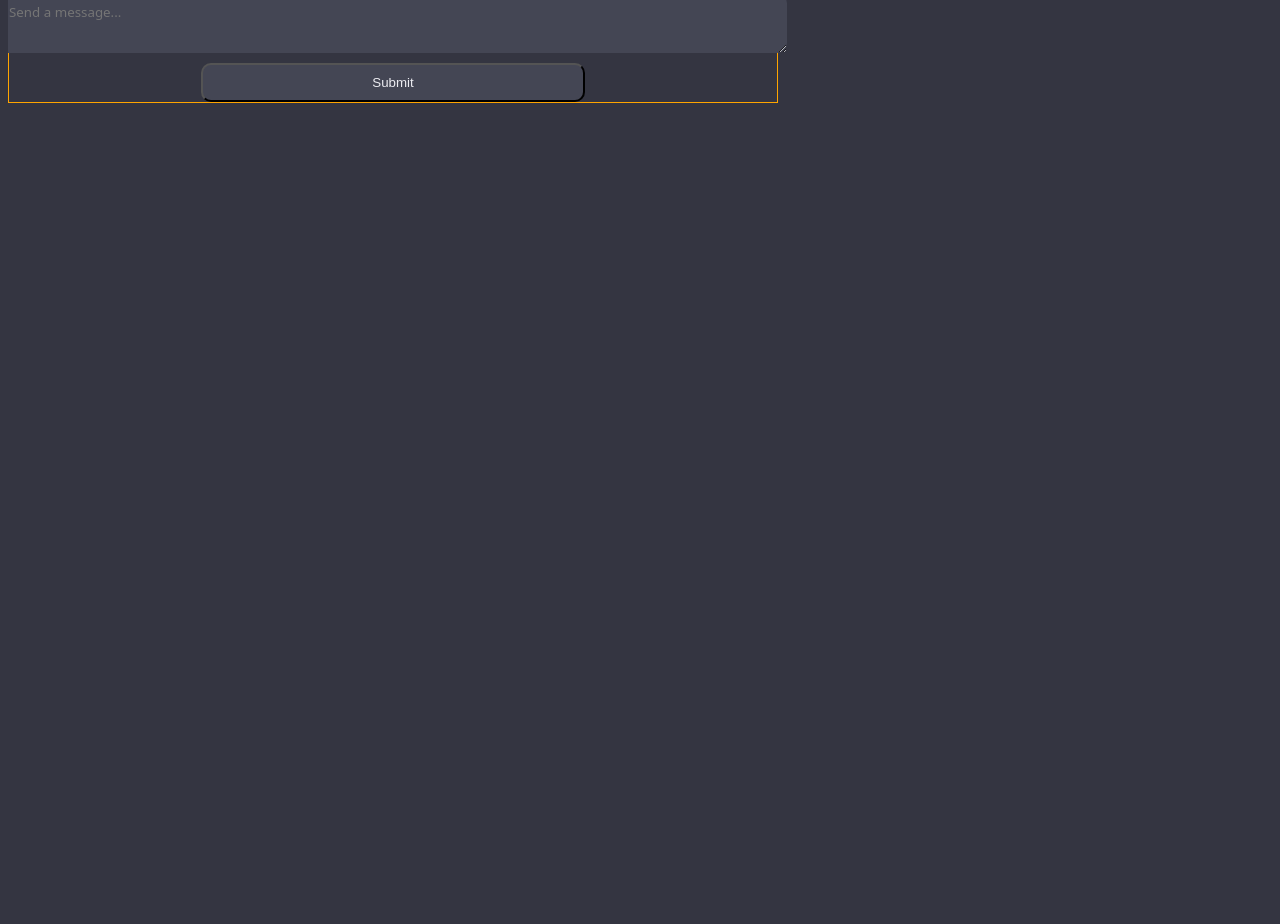
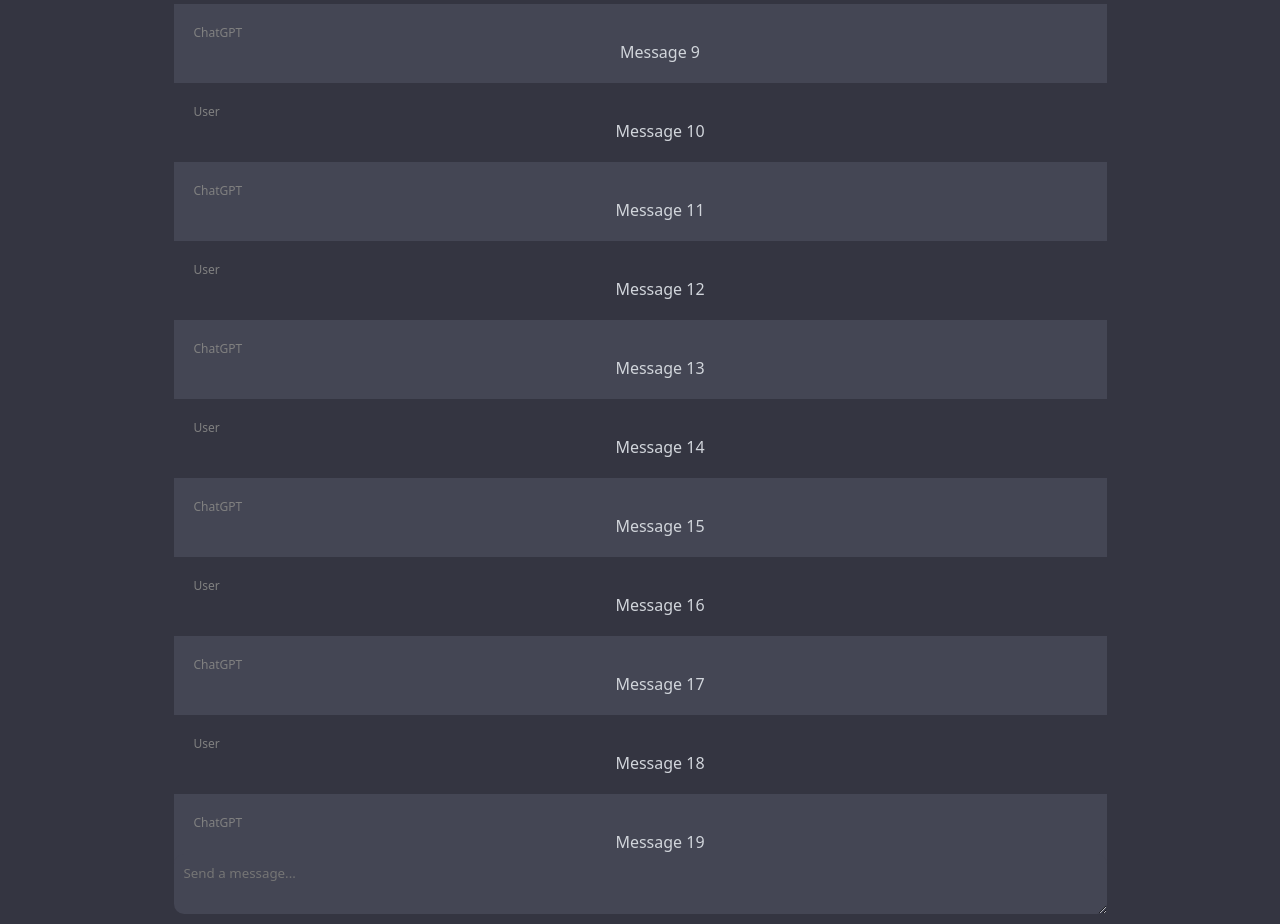
Before and after one commit to rickysoliman/chat-gpt-clone, an Angular app: page / in a window 1280 px wide. Shown: the part 725-1649 px from the top of the page. Before the commit the page ends 836 px from the top, so only its background shows below. Built offline with nearby package versions, Linux system fonts and the light colour scheme.

Commit message:
fixed some styling issues

```diff
--- a/src/app/app.component.css
+++ b/src/app/app.component.css
@@ -3,33 +3,33 @@ body {
   font-family: Söhne,ui-sans-serif,system-ui,-apple-system,Segoe UI,Roboto,Ubuntu,Cantarell,Noto Sans,sans-serif,Helvetica Neue,Arial,Apple Color Emoji,Segoe UI Emoji,Segoe UI Symbol,Noto Color Emoji;
 }
 
-.container {
-  position: relative;
+.empty {
   display: flex;
   justify-content: center;
   align-items: center;
   flex-direction: column;
-  height: 100vh;
+  height: 100%;
+  overflow-y: auto;
+  padding: 10px;
+  color: #d1d5db;
+  font-family: Söhne,ui-sans-serif,system-ui,-apple-system,Segoe UI,Roboto,Ubuntu,Cantarell,Noto Sans,sans-serif,Helvetica Neue,Arial,Apple Color Emoji,Segoe UI Emoji,Segoe UI Symbol,Noto Color Emoji;
+}
+
+.container {
+  display: flex;
+  justify-content: center;
+  align-items: center;
+  flex-direction: column;
+  height: 100%;
   overflow-y: auto;
   padding: 10px;
 }
 
-.form-container {
-  display: flex;
-  justify-content: center;
-  align-items: center;
-}
-
-.chat {
-  width: 100%;
-  display: flex;
-  flex-direction: column;
-  align-items: center;
-}
-
-.chat-messages {
-  width: 100vw;
+.messages-container {
+  width: 75%;
   color: #d1d5db;
+  overflow-y: auto;
+  padding-bottom: 40px;
 }
 
 .message {
@@ -44,21 +44,29 @@ body {
 .message__owner {
   color: grey;
   font-size: 0.75rem;
-  /* border: 1px solid grey; */
   width: 100%;
 }
 
+.form-container {
+  display: flex;
+  justify-content: center;
+  align-items: center;
+  position: sticky;
+  bottom: 0;
+  width: 100%;
+  left: 0;
+  right: 0;
+  height: 50px;
+}
+
 .user-form {
-  border: 1px solid orange;
   display: flex;
   flex-direction: column;
   justify-content: center;
   align-items: center;
-  max-width: 48rem;
+  width: 75%;
   position: absolute;
   bottom: 0;
-  left: 0;
-  width: 75vw;
 }
 
 .user-input {
@@ -70,7 +78,9 @@ body {
   line-height: 1.5;
   background-color: rgba(68,70,84);
   color: rgb(249, 249, 252);
+  height: 100%;
   width: 100%;
+  box-sizing: border-box;
 }
 
 .submit-button {
--- a/src/app/app.component.html
+++ b/src/app/app.component.html
@@ -1,12 +1,10 @@
 <div class="container">
   <div class="empty" *ngIf="!messages.length">No messages yet!</div>
-  <div class="chat" *ngIf="messages.length">
-    <div class="chat-messages">
-      <div *ngFor="let message of messages">
-        <div class="message" [ngStyle]="{ backgroundColor: message.owner === 'ChatGPT' ? 'rgba(68,70,84)' : 'rgba(52,53,65)' }">
-          <div class="message__owner">{{ message.owner }}</div>
-          <div class="message__text">{{ message.text }}</div>
-        </div>
+  <div class="messages-container">
+    <div *ngFor="let message of messages" class="chat-list">
+      <div class="message" [ngStyle]="{ backgroundColor: message.owner === 'ChatGPT' ? 'rgba(68,70,84)' : 'rgba(52,53,65)' }">
+        <div class="message__owner">{{ message.owner }}</div>
+        <div class="message__text">{{ message.text }}</div>
       </div>
     </div>
   </div>
--- a/src/app/app.component.ts
+++ b/src/app/app.component.ts
@@ -11,7 +11,16 @@ import { Message } from './messages/message.model';
 export class AppComponent {
   messages: Message[] = [];
 
+  ngOnInit() {
+    for (let i = 0; i < 20; i++) {
+      this.messages.push({ text: 'Message ' + i, owner: i % 2 === 0 ? 'User' : 'ChatGPT' });
+    }
+  }
+
   onSubmit(form: NgForm) {
+    if (!form.value.userInput) {
+      return;
+    }
     this.messages.push({ text: form.value.userInput, owner: 'User' });
     form.resetForm();
   }
```
